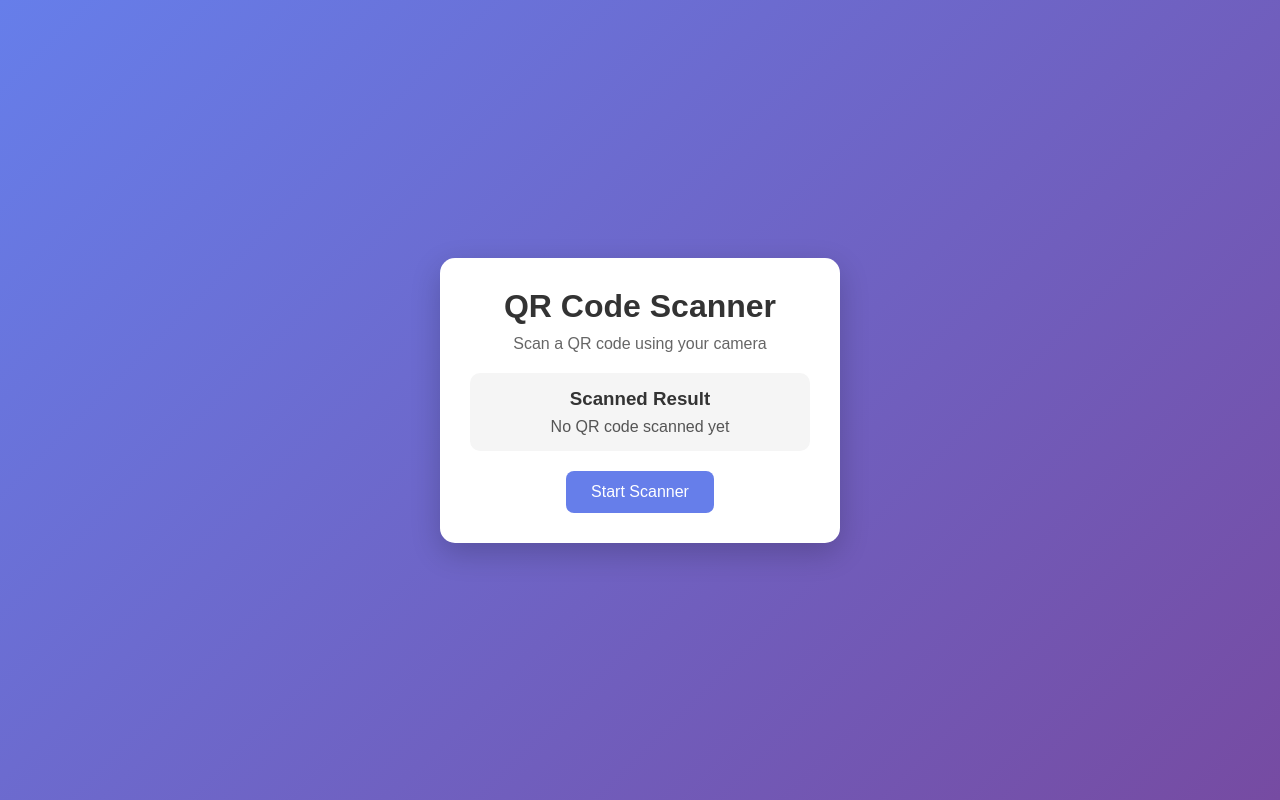
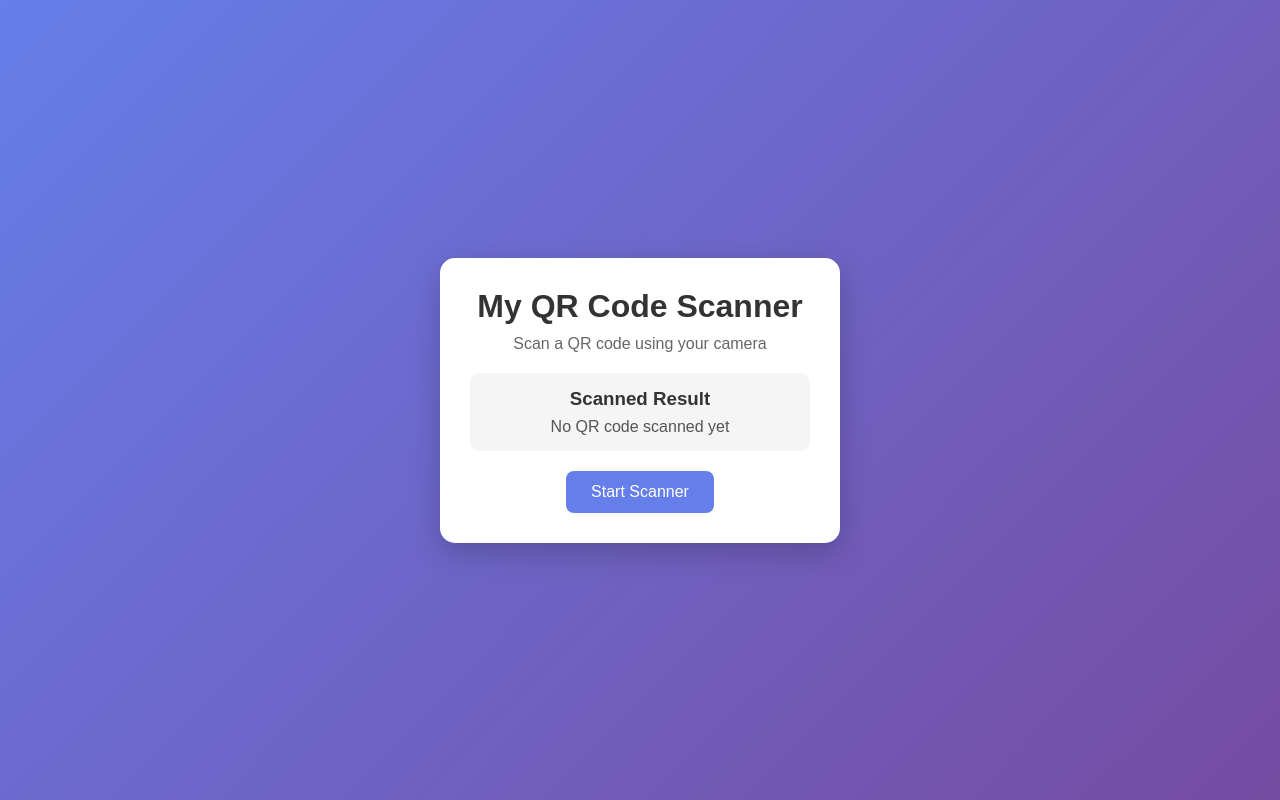
Before and after one commit to Prasanthiadimulam21/Qr_code_scanner, a plain HTML site: page index.html in a window 1280 px wide. Drawn offline with Linux system fonts and the light colour scheme.

Commit message:
Updated QR scanner

```diff
--- a/index.html
+++ b/index.html
@@ -9,7 +9,7 @@
 <body>
 
     <div class="container">
-        <h1>QR Code Scanner</h1>
+        <h1> My QR Code Scanner</h1>
         <p>Scan a QR code using your camera</p>
 
         <div id="reader"></div>
```
